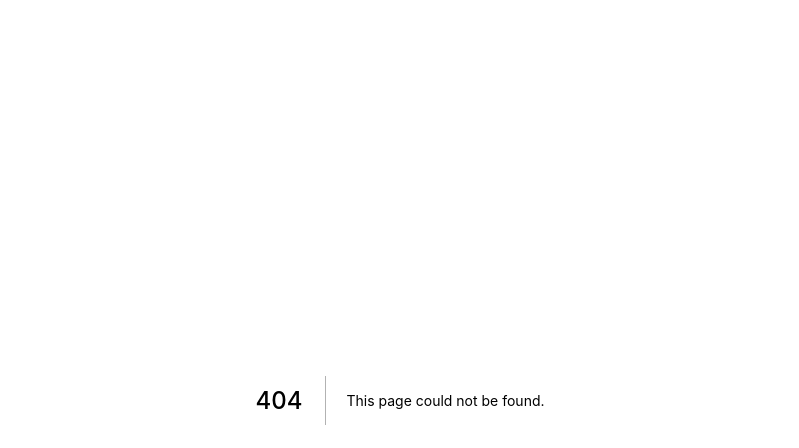
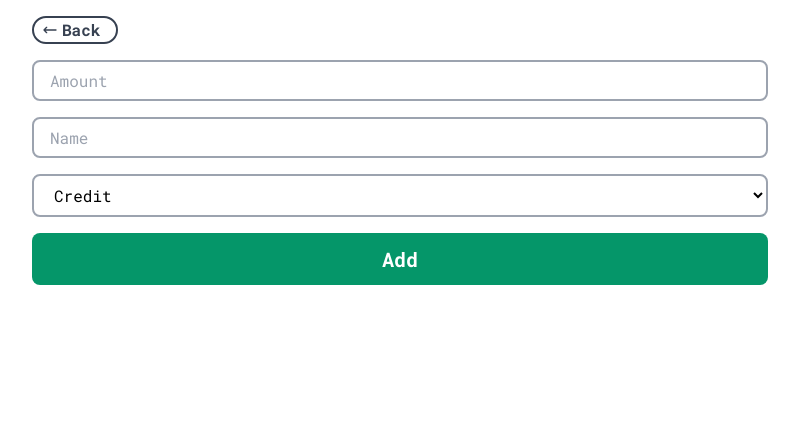
Before and after one commit to juliandamass/wallet-nextjs-firebase, a Next.js app: page /update in a window 1280 px wide. Before the commit this address had no page. Shown: the top 448 px of the page, without its empty margins (240-1039 px from the left). Built offline with nearby package versions, Linux system fonts and the light colour scheme.

Commit message:
:lipstick: Add style

```diff
--- a/components/transaction-form.js
+++ b/components/transaction-form.js
@@ -4,9 +4,16 @@ import { addDoc, collection, serverTimestamp } from 'firebase/firestore';
 import { db } from '../firebase';
 
 import { TransactionContext } from '../pages/transaction-context';
+import Link from 'next/link';
+import { ArrowNarrowLeftIcon } from '@heroicons/react/outline';
+import { useRouter } from 'next/router';
 
 const TransactionForm = () => {
   // const { showAlert } = useContext(TransactionContext);
+
+  const router = useRouter();
+
+  const [isLoading, setLoading] = useState(false);
 
   const [transaction, setTransaction] = useState({
     amount: '',
@@ -15,6 +22,8 @@ const TransactionForm = () => {
   });
 
   const onAdd = async () => {
+    setLoading(true);
+
     const collectionRef = collection(db, 'transactions');
     const docRef = await addDoc(collectionRef, {
       ...transaction,
@@ -25,31 +34,42 @@ const TransactionForm = () => {
       name: '',
       type: 'credit',
     });
-    showAlert('success', `Transaction with id ${docRef.id} added`);
+
+    router.push(`/`);
+
+    // showAlert('success', `Transaction with id ${docRef.id} added`);
   };
 
   return (
-    <div>
-      <br />
+    <div className="max-w-3xl mx-auto">
+      <div className="p-4">
+        <Link href="/">
+          <button className="flex items-center justify-center border-2 border-gray-700 rounded-full bg-white hover:bg-gray-700 px-4 py-1 pl-2 text-gray-700 hover:text-white font-bold leading-none transition ease-in-out mb-4">
+            <ArrowNarrowLeftIcon className="w-4 h-4 mr-1" />
+            Back
+          </button>
+        </Link>
+        <div className="space-y-4">
           <input
-        type="text"
+            type="number"
             placeholder="Amount"
+            className="w-full border-2 border-gray-400 px-4 py-2 bg-white rounded-lg leading-none"
             onChange={(e) =>
               setTransaction({ ...transaction, amount: e.target.value })
             }
           />
-      <br />
           <input
             type="text"
             placeholder="Name"
+            className="w-full border-2 border-gray-400 px-4 py-2 bg-white rounded-lg leading-none"
             onChange={(e) =>
               setTransaction({ ...transaction, name: e.target.value })
             }
           />
-      <br />
           <select
             name="type"
             id="type"
+            className="w-full border-2 border-gray-400 px-4 py-2 bg-white rounded-lg leading-none"
             onChange={(e) =>
               setTransaction({ ...transaction, type: e.target.value })
             }
@@ -57,8 +77,38 @@ const TransactionForm = () => {
             <option value="credit">Credit</option>
             <option value="debit">Debit</option>
           </select>
-      <br />
-      <button onClick={onAdd}>Add</button>
+          <button
+            className="w-full flex items-center justify-center p-4 bg-emerald-600 text-xl text-white font-bold rounded-lg leading-none hover:shadow-lg transition ease-in-out"
+            disabled={isLoading ? 'disabled' : ''}
+            onClick={onAdd}
+          >
+            {isLoading ? (
+              <svg
+                class="animate-spin -ml-1 mr-3 h-5 w-5 text-white"
+                xmlns="http://www.w3.org/2000/svg"
+                fill="none"
+                viewBox="0 0 24 24"
+              >
+                <circle
+                  class="opacity-25"
+                  cx="12"
+                  cy="12"
+                  r="10"
+                  stroke="currentColor"
+                  stroke-width="4"
+                ></circle>
+                <path
+                  class="opacity-75"
+                  fill="currentColor"
+                  d="M4 12a8 8 0 018-8V0C5.373 0 0 5.373 0 12h4zm2 5.291A7.962 7.962 0 014 12H0c0 3.042 1.135 5.824 3 7.938l3-2.647z"
+                ></path>
+              </svg>
+            ) : (
+              'Add'
+            )}
+          </button>
+        </div>
+      </div>
     </div>
   );
 };
--- a/components/transaction-list.js
+++ b/components/transaction-list.js
@@ -11,7 +11,6 @@ const TransactionList = () => {
   useEffect(() => {
     const collectionRef = collection(db, 'transactions');
     const q = query(collectionRef, orderBy('timestamp', 'desc'));
-    console.log(q);
     const unsubscribe = onSnapshot(q, (querySnapshot) => {
       setTransactions(
         querySnapshot.docs.map((doc) => ({
@@ -26,12 +25,14 @@ const TransactionList = () => {
   }, []);
 
   return (
-    <div>
+    <div className="grid grid-cols-1 gap-4">
       {transactions.map((transaction) => (
         <Transaction
           key={transaction.id}
           id={transaction.id}
+          amount={transaction.amount}
           name={transaction.name}
+          type={transaction.type}
           timestamp={transaction.timestamp}
         />
       ))}
--- a/components/transaction.js
+++ b/components/transaction.js
@@ -2,8 +2,13 @@ import { deleteDoc, doc } from 'firebase/firestore';
 import moment from 'moment';
 import { useRouter } from 'next/router';
 import { db } from '../firebase';
+import {
+  TrendingUpIcon,
+  TrendingDownIcon,
+  TrashIcon,
+} from '@heroicons/react/outline';
 
-const Transaction = ({ id, name, timestamp }) => {
+const Transaction = ({ id, amount, name, type, timestamp }) => {
   const router = useRouter();
 
   const deleteTransaction = async (id, e) => {
@@ -18,14 +23,31 @@ const Transaction = ({ id, name, timestamp }) => {
   };
 
   return (
-    <div onClick={(e) => transactionDetail(id)}>
-      <p>
-        {name} {moment(timestamp).format('MMMM DD, yyyy')}
-      </p>
-      <br />
-      <button onClick={(e) => deleteTransaction(id, e)}>Delete</button>
-      <br />
-      <br />
+    <div
+      className="col-span-1  border border-gray-100 p-3 rounded-lg hover:shadow-lg transition ease-in-out cursor-pointer"
+      onClick={(e) => transactionDetail(id)}
+    >
+      <div className="flex flex-row w-full">
+        <div className="flex flex-row items-center mr-auto">
+          <div className="w-12 h-12 min-w-min rounded-full mr-4 flex items-center justify-center border border-gray-400">
+            {type == 'debit' ? (
+              <TrendingUpIcon className="w-6 h-6 text-emerald-600" />
+            ) : (
+              <TrendingDownIcon className="w-6 h-6 text-rose-600" />
+            )}
+          </div>
+          <div>
+            <p className="text-sm text-gray-600 mb-1 leading-none">{name}</p>
+            <p className="text-2xl font-bold leading-none">{amount}</p>
+          </div>
+        </div>
+        <button
+          className="w-7 h-7 rounded-full flex items-center justify-center border border-rose-600 bg-white hover:bg-rose-600 text-rose-600 hover:text-white transition ease-in-out"
+          onClick={(e) => deleteTransaction(id, e)}
+        >
+          <TrashIcon className="h-4 w-4 " />
+        </button>
+      </div>
     </div>
   );
 };
--- a/package.json
+++ b/package.json
@@ -9,6 +9,7 @@
     "lint": "next lint"
   },
   "dependencies": {
+    "@heroicons/react": "^1.0.6",
     "firebase": "^9.9.0",
     "moment": "^2.29.4",
     "next": "12.2.2",
@@ -16,7 +17,10 @@
     "react-dom": "18.2.0"
   },
   "devDependencies": {
+    "autoprefixer": "^10.4.7",
     "eslint": "8.20.0",
-    "eslint-config-next": "12.2.2"
+    "eslint-config-next": "12.2.2",
+    "postcss": "^8.4.14",
+    "tailwindcss": "^3.1.6"
   }
 }
--- a/pages/index.js
+++ b/pages/index.js
@@ -7,6 +7,9 @@ import { TransactionContext } from './transaction-context';
 import TransactionForm from '../components/transaction-form';
 import TransactionList from '../components/transaction-list';
 import Loading from '../components/loading';
+
+import { PlusIcon } from '@heroicons/react/outline';
+import Link from 'next/link';
 
 export default function Home() {
   const [isAlertOpen, setAlertOpen] = useState(false);
@@ -19,19 +22,39 @@ export default function Home() {
     setAlertOpen(true);
   };
 
-  return <Loading />;
-
   return (
     // <TransactionContext.Provider value={{ showAlert }}>
-    <div>
-      <div>
+    <div className="w-full text-gray-900">
+      {/* <div>
         {isAlertOpen}
         {alertType}
         {alertMsg}
+      </div> */}
+      <div className="bg-gray-50 border-b-2 border-gray-200">
+        <div className="max-w-3xl mx-auto">
+          <div className="p-4 pb-0 text-end">
+            <h1 className="text-2xl font-bold">Welcome</h1>
+            <p className="text-gray-600">to your wallet</p>
+          </div>
+          <div className="p-4">
+            <p className="text-sm text-gray-600">Total Balance</p>
+            <p className="text-5xl font-bold ">5000</p>
+          </div>
+        </div>
       </div>
-      <br />
-      <TransactionForm />
-      <TransactionList />
+      <div className="max-w-3xl mx-auto">
+        <div className="p-4 pb-20">
+          <p className="font-bold mb-4">Transactions</p>
+          <TransactionList />
+        </div>
+      </div>
+      <div className="fixed bottom-4 lg:bottom-10 right-4 lg:right-10">
+        <Link href="/update">
+          <button className="w-12 h-12 rounded-full flex items-center justify-center border-2 border-emerald-600 bg-white hover:bg-emerald-600 text-emerald-600 hover:text-white transition ease-in-out">
+            <PlusIcon className="h-6 w-6 " />
+          </button>
+        </Link>
+      </div>
     </div>
     // </TransactionContext.Provider>
   );
--- a/pages/transaction/[id].js
+++ b/pages/transaction/[id].js
@@ -4,8 +4,6 @@ import { db } from '../../firebase';
 
 const TransactionDetail = ({ transactionProps }) => {
   const transaction = JSON.parse(transactionProps);
-
-  console.log(transaction);
 
   return (
     <div>
--- /dev/null
+++ b/pages/update/index.js
@@ -0,0 +1,11 @@
+import TransactionForm from '../../components/transaction-form';
+
+const Update = () => {
+  return (
+    <div>
+      <TransactionForm />
+    </div>
+  );
+};
+
+export default Update;
--- /dev/null
+++ b/postcss.config.js
@@ -0,0 +1,6 @@
+module.exports = {
+  plugins: {
+    tailwindcss: {},
+    autoprefixer: {},
+  },
+}
--- a/styles/globals.css
+++ b/styles/globals.css
@@ -1,9 +1,20 @@
+/* import */
+
+@import url('https://fonts.googleapis.com/css2?family=Jura:wght@700&family=Poppins:wght@400;700&family=Roboto+Mono:wght@100;400;700&display=swap');
+
+@tailwind base;
+@tailwind components;
+@tailwind utilities;
+
+/* global */
+
 html,
 body {
   padding: 0;
   margin: 0;
-  font-family: -apple-system, BlinkMacSystemFont, Segoe UI, Roboto, Oxygen,
-    Ubuntu, Cantarell, Fira Sans, Droid Sans, Helvetica Neue, sans-serif;
+  font-family: 'Roboto Mono', monospace, -apple-system, BlinkMacSystemFont,
+    Segoe UI, Roboto, Oxygen, Ubuntu, Cantarell, Fira Sans, Droid Sans,
+    Helvetica Neue, sans-serif;
 }
 
 a {
@@ -14,3 +25,5 @@ a {
 * {
   box-sizing: border-box;
 }
+
+/* main */
--- /dev/null
+++ b/tailwind.config.js
@@ -0,0 +1,11 @@
+/** @type {import('tailwindcss').Config} */
+module.exports = {
+  content: [
+    './pages/**/*.{js,ts,jsx,tsx}',
+    './components/**/*.{js,ts,jsx,tsx}',
+  ],
+  theme: {
+    extend: {},
+  },
+  plugins: [],
+};
```
Also changed, not shown: 1 other file (tests, documents, lock files or other folders). Lines whose indentation alone changed are shown as unchanged.
